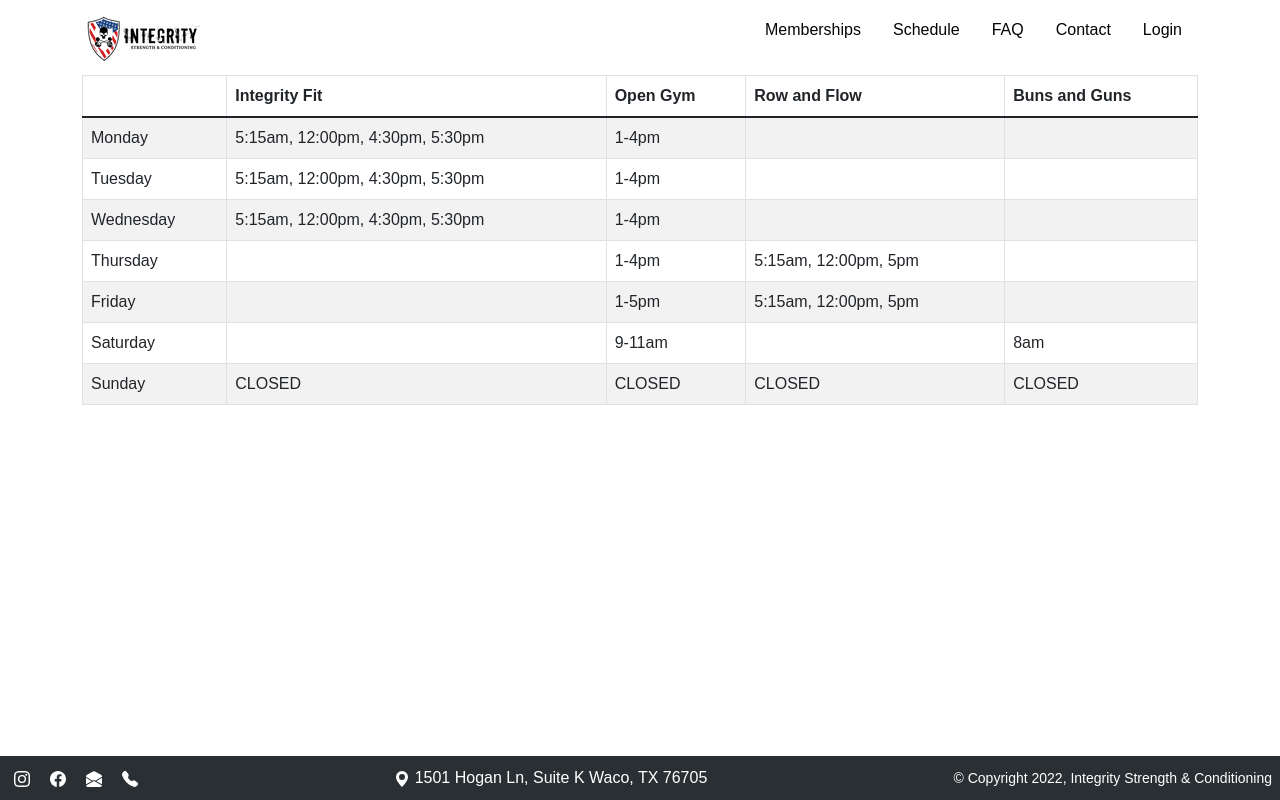
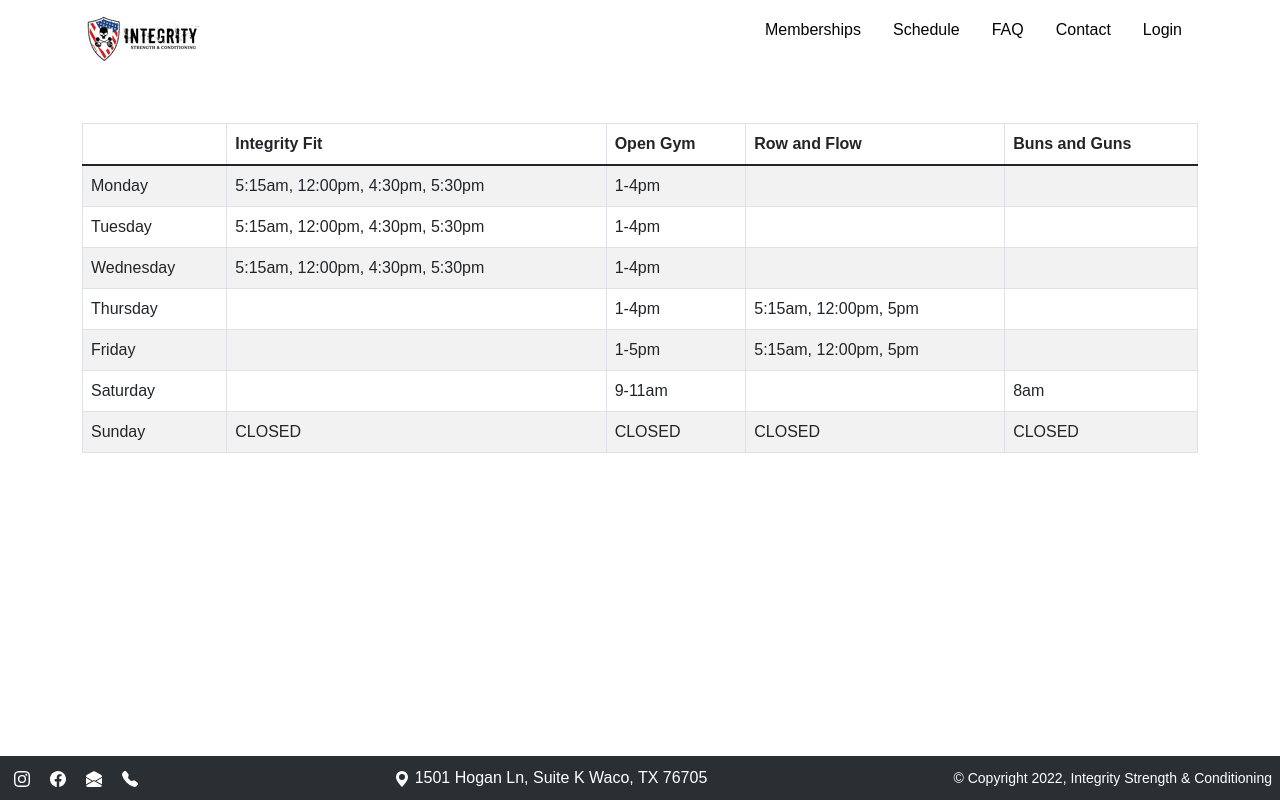
Before and after one commit to NathanaelWhite/Integrity-back-end, a React (Create React App) app in the folder integrity/: page /schedule in a window 1280 px wide. Built offline with nearby package versions, Linux system fonts and the light colour scheme.

Commit message:
added margin to login and schedule

```diff
--- a/integrity/src/pages/Login.js
+++ b/integrity/src/pages/Login.js
@@ -5,7 +5,7 @@
 function Login() {
   return (
     <div className="login">
-      <Container className="bg-body border w-50 p-4 rounded shadow opacity-75">
+      <Container className="bg-body border w-50 p-4 rounded shadow opacity-75 mt-5">
         <Form>
           <h4 className="fw-bold">Login to account</h4>
           <Form.Group className="mb-3" controlId="formBasicEmail">
--- a/integrity/src/pages/Schedule.js
+++ b/integrity/src/pages/Schedule.js
@@ -3,7 +3,7 @@
 
 export default function Schedule() {
   return (
-    <Container>
+    <Container className="mt-5">
       <Table striped bordered hover>
         <thead>
           <tr>
```
